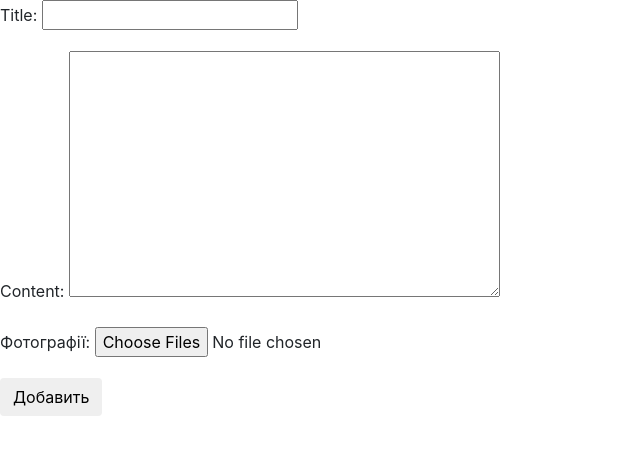
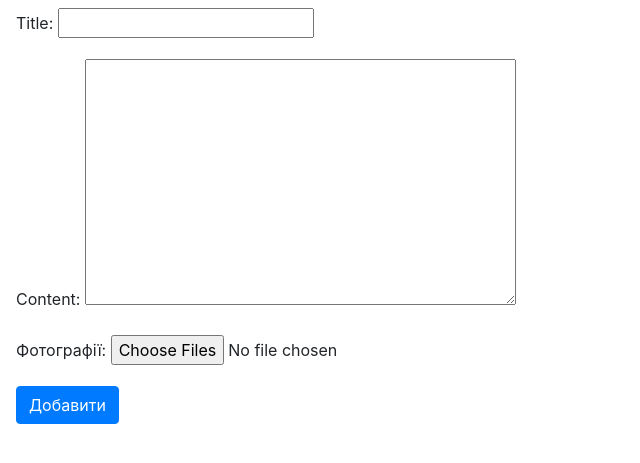
Before and after one commit to Meliowant/orden_site, a Django app: template orden_site/news/templates/news/add.html in a window 1280 px wide. Shown: the top 463 px of the page, without its empty margins (0-640 px from the left). Run offline with Django 3.2, Linux system fonts and the light colour scheme; the template is opened without the code that fills it: values that come from a table or form of the project are taken from there, others are empty; some libraries are stand-ins or nearby versions.

Commit message:
updated 'add' page

```diff
--- a/orden_site/news/templates/news/add.html
+++ b/orden_site/news/templates/news/add.html
@@ -9,22 +9,18 @@
     <meta name="keywords" content="plast, ox, lytsar">
     <link rel="stylesheet" href="https://maxcdn.bootstrapcdn.com/bootstrap/4.0.0/css/bootstrap.min.css" integrity="sha384-Gn5384xqQ1aoWXA+058RXPxPg6fy4IWvTNh0E263XmFcJlSAwiGgFAW/dAiS6JXm" crossorigin="anonymous">
 
-<!--{% load static %}
-    <link rel="stylesheet" type="text/css" href="{% static 'news/style.css' %}" />
--->
-
 </head>
 <body>
 
-<!--<div class="container_12">-->
+<div class="navbar">
                 <form method="POST" action="" enctype="multipart/form-data">{% csrf_token %}
                     <!--{{ form.as_p }}-->
                     <!--{{ form }}-->
                     {{ form.as_p }}
-                    <input type="submit" class="btn btn-default" value="Добавить"/>
+                    <input type="submit" class="btn btn-primary" value="Добавити"/>
 
                 </form>
-<!--</div>-->
+</div>
 
 </body>
 </html>
```
